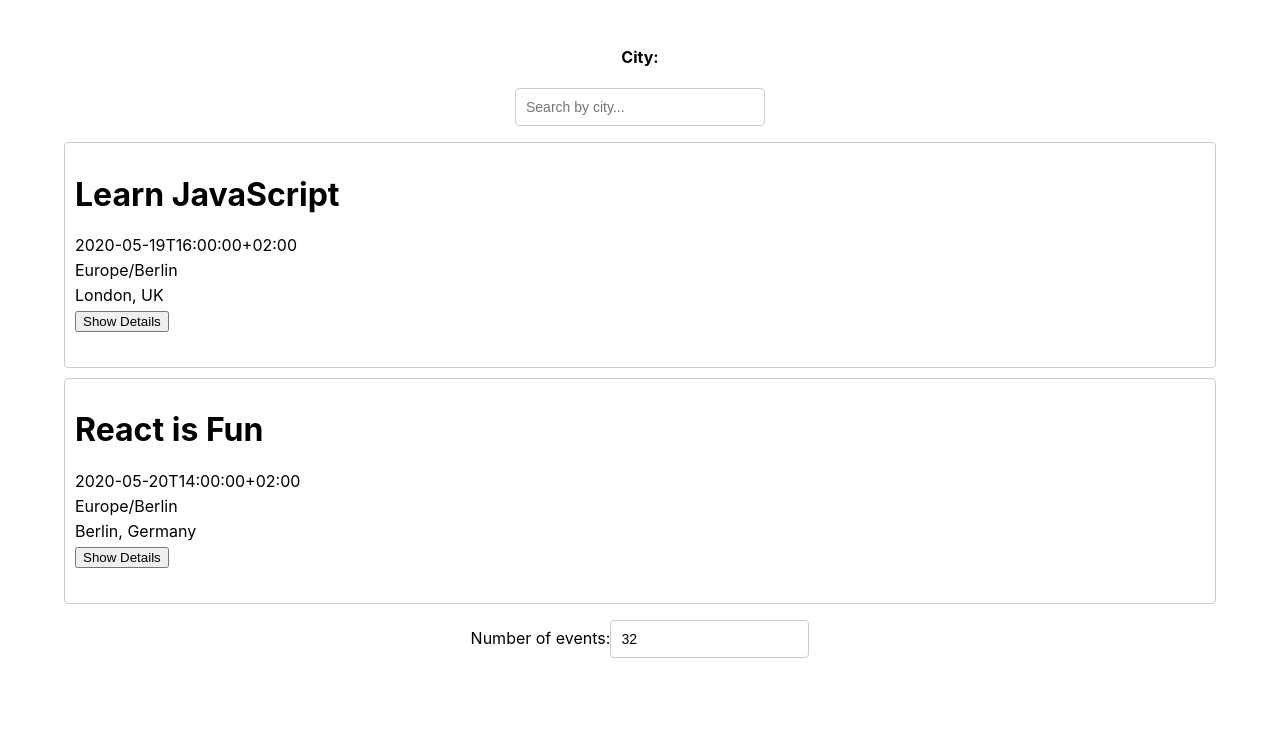
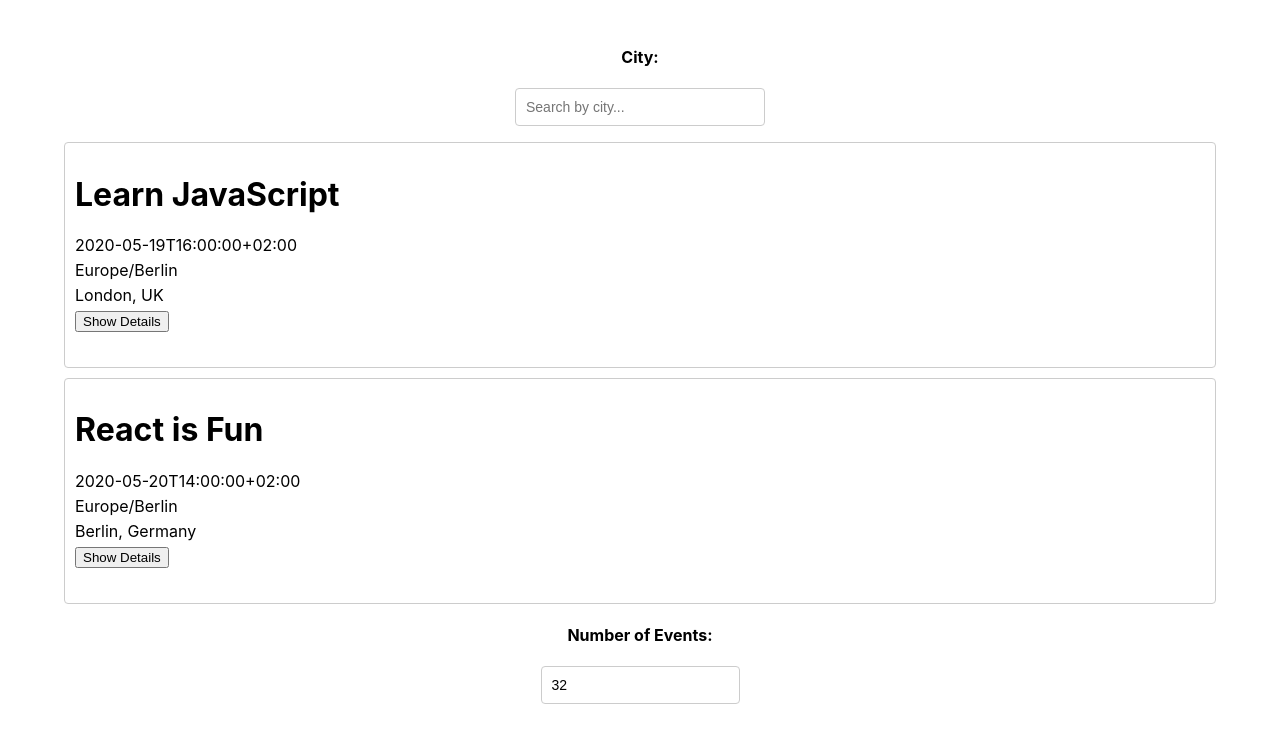
Before and after one commit to christopherinvans/meet, a React (Create React App) app: page / in a window 1280 px wide. Shown: the top 742 px of the page. Built offline with nearby package versions, Linux system fonts and the light colour scheme.

Commit message:
Revert "update"
This reverts commit 1da17414f17cb72c9f156912516c6dfc44159f37.

```diff
--- a/src/NumberOfEvents.js
+++ b/src/NumberOfEvents.js
@@ -1,50 +1,49 @@
+import React, { Component } from "react";
+import { ErrorAlert, WarningAlert } from "./Alert";
 
-import React, { Component } from "react";
-import { ErrorAlert } from "./Alert";
-
- class NumberOfEvents extends Component {
-   state = {
-    num: 32,
-   errorText: "",
+class NumberOfEvents extends Component {
+  state = {
+    numberOfEvents: 32,
   };
 
-  changeNum = (value) => {
-    if (value < 1 || value > 32) {
+  updateNumber = (event) => {
+    const value = event.target.value;
+    if (value <= 0 || value > 32 || value === "") {
       this.setState({
-        errorText: "Select number from 1 to 32",
-        num: value
+        numberOfEvents: value,
+        errorText:
+          "You have entered an invalid number of events. Please enter a number between 1 and 32.",
+      });
+    } else if (isNaN(value)) {
+      this.setState({
+        numberOfEvents: value,
+        warningText: "Please enter a number.",
       });
     } else {
-      this.setState({
+      this.props.updateEvents("all", value);
+      return this.setState({
+        numberOfEvents: value,
         errorText: "",
-        num: value
+        warningText: "",
       });
     }
-    this.props.updateNumberOfEvents(undefined, value);
-  }
-
-  componentDidMount() {
-    this.setState({ num: this.props.num || 32 });
-  }
+  };
 
   render() {
-    const { num, errorText } = this.state;
-
     return (
-      <div>
-        <ErrorAlert text={errorText} />
-        <label>
-          Number of events:
-          <input
-            className="num"
-            type="number"
-            value={num}
-            onChange={(event) => this.changeNum(event.target.value)}
-          ></input>
-        </label>
+      <div className="NumberOfEvents">
+        <ErrorAlert text={this.state.errorText} />
+        <WarningAlert text={this.state.warningText} />
+        <h4 className="number-title">Number of Events:</h4>
+        <input
+          type="text"
+          className="number"
+          value={this.state.numberOfEvents}
+          onChange={this.updateNumber}
+        />
       </div>
     );
   }
 }
 
- export default NumberOfEvents;
+export default NumberOfEvents;
```
